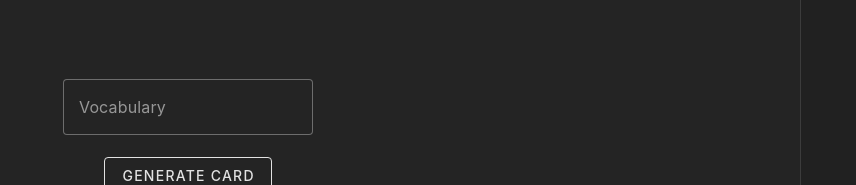
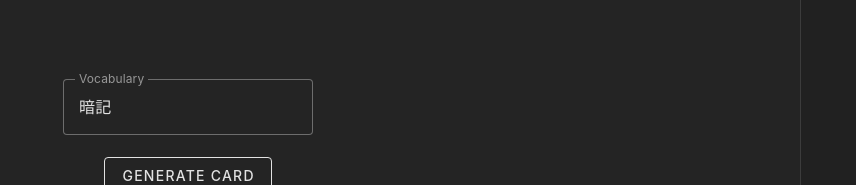
Before and after one commit to Mysterken/ankiCardCreator, a Vue app: page / in a window 1280 px wide. Shown: the part 240-425 px from the top of the page, without its empty margins (424-1280 px from the left). Built offline with nearby package versions, Linux system fonts and the light colour scheme.

Commit message:
add default value

```diff
--- a/src/App.vue
+++ b/src/App.vue
@@ -5,7 +5,7 @@ import Drawer from "./components/Drawer.vue";
 import AnkiCard from "./components/AnkiCard.vue";
 import SubjectsService from "./data/api/SubjectsService.ts";
 
-const vocabulary = ref('')
+const vocabulary = ref('暗記')
 const cards = ref([])
 const source = ref('Wanikani')
 const isLoading = ref(false)
@@ -47,7 +47,7 @@ async function callApi() {
         id="main"
         class="d-flex align-center justify-center flex-column py-8"
     >
-      <v-text-field class="flex-0-0" label="Vocabulary" style="min-width: 250px" variant="outlined"
+      <v-text-field class="flex-0-0" label="Vocabulary" style="min-width: 250px" variant="outlined" v-model="vocabulary"
                     @keyup.enter="callApi" @update:modelValue="updateVocabulary"/>
       <v-btn variant="outlined" @click="callApi">
         Generate card
```
